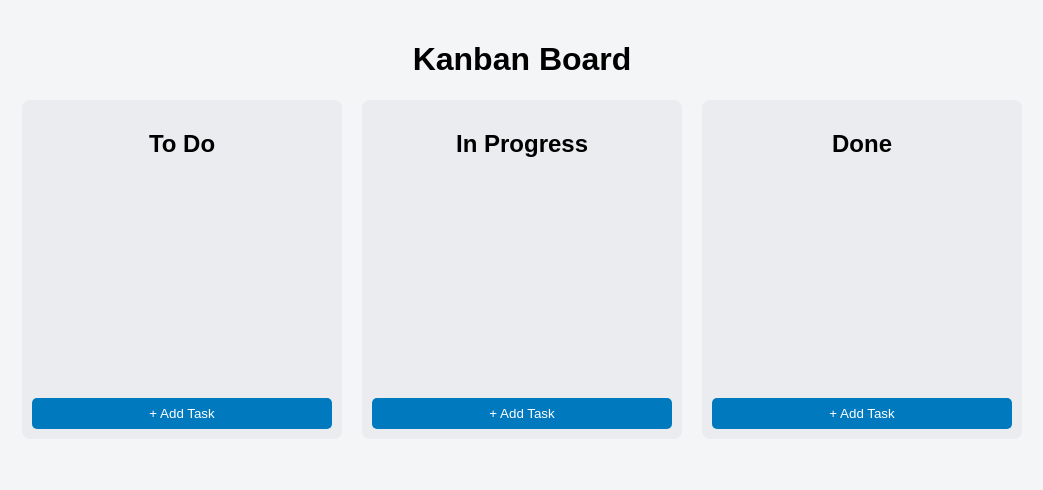
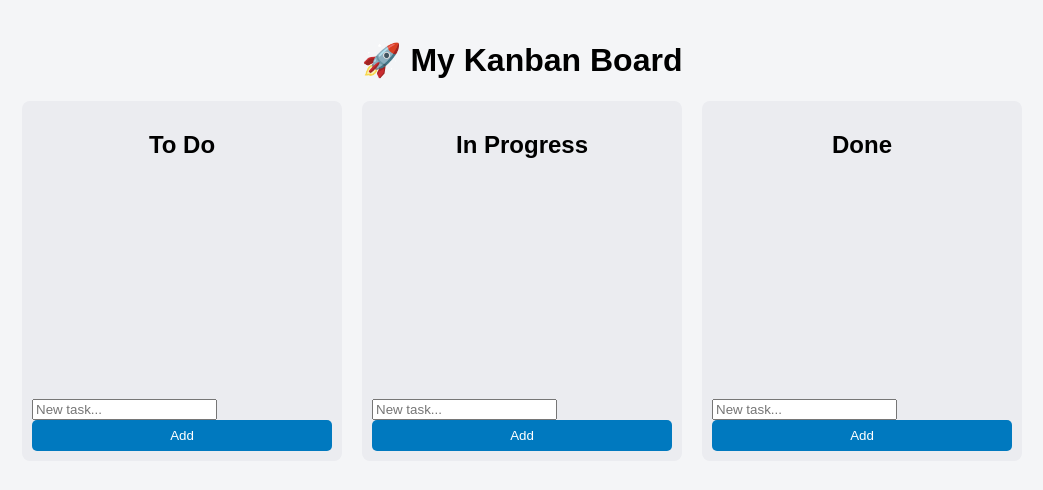
Before and after one commit to workisha979-cmd/ishaworl, a plain HTML site: page index.html in a window 1280 px wide. Shown: the whole page, without its empty margins (118-1161 px from the left). Drawn offline with Linux system fonts and the light colour scheme.

Commit message:
Update index.html

```diff
--- a/index.html
+++ b/index.html
@@ -3,31 +3,42 @@
 <head>
   <meta charset="UTF-8" />
   <meta name="viewport" content="width=device-width, initial-scale=1.0"/>
-  <title>Kanban Board</title>
+  <title>Modern Kanban Board</title>
   <link rel="stylesheet" href="style.css"/>
 </head>
 <body>
 
-  <h1>Kanban Board</h1>
+  <h1>🚀 My Kanban Board</h1>
 
   <div class="board">
-    <div class="column" id="todo">
+
+    <div class="column">
       <h2>To Do</h2>
       <div class="task-list" data-status="todo"></div>
-      <button onclick="addTask('todo')">+ Add Task</button>
+      <div class="add-task">
+        <input type="text" placeholder="New task..." id="todo-input"/>
+        <button onclick="addTask('todo')">Add</button>
+      </div>
     </div>
 
-    <div class="column" id="inprogress">
+    <div class="column">
       <h2>In Progress</h2>
       <div class="task-list" data-status="inprogress"></div>
-      <button onclick="addTask('inprogress')">+ Add Task</button>
+      <div class="add-task">
+        <input type="text" placeholder="New task..." id="inprogress-input"/>
+        <button onclick="addTask('inprogress')">Add</button>
+      </div>
     </div>
 
-    <div class="column" id="done">
+    <div class="column">
       <h2>Done</h2>
       <div class="task-list" data-status="done"></div>
-      <button onclick="addTask('done')">+ Add Task</button>
+      <div class="add-task">
+        <input type="text" placeholder="New task..." id="done-input"/>
+        <button onclick="addTask('done')">Add</button>
+      </div>
     </div>
+
   </div>
 
   <script src="script.js"></script>
```
